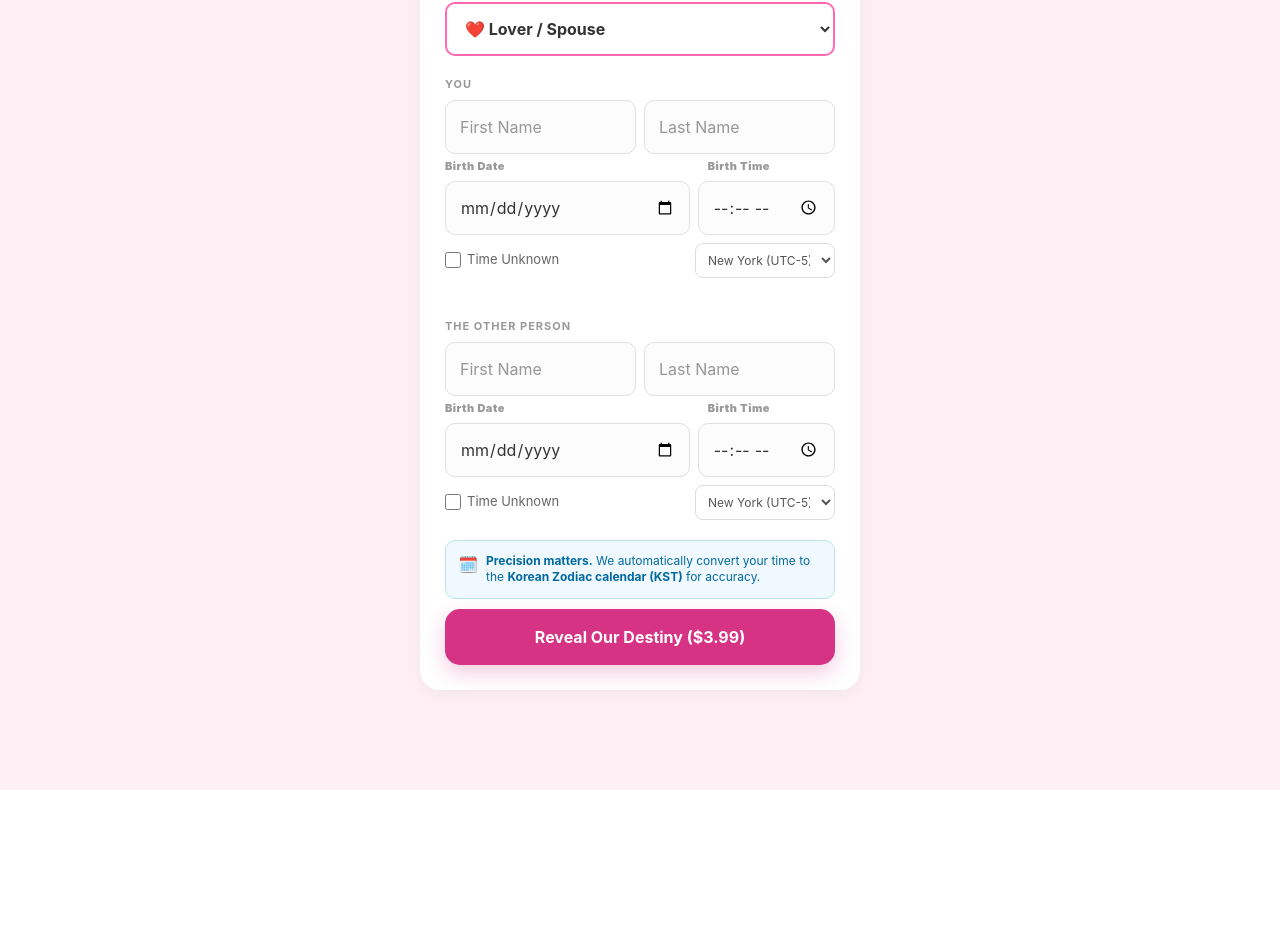
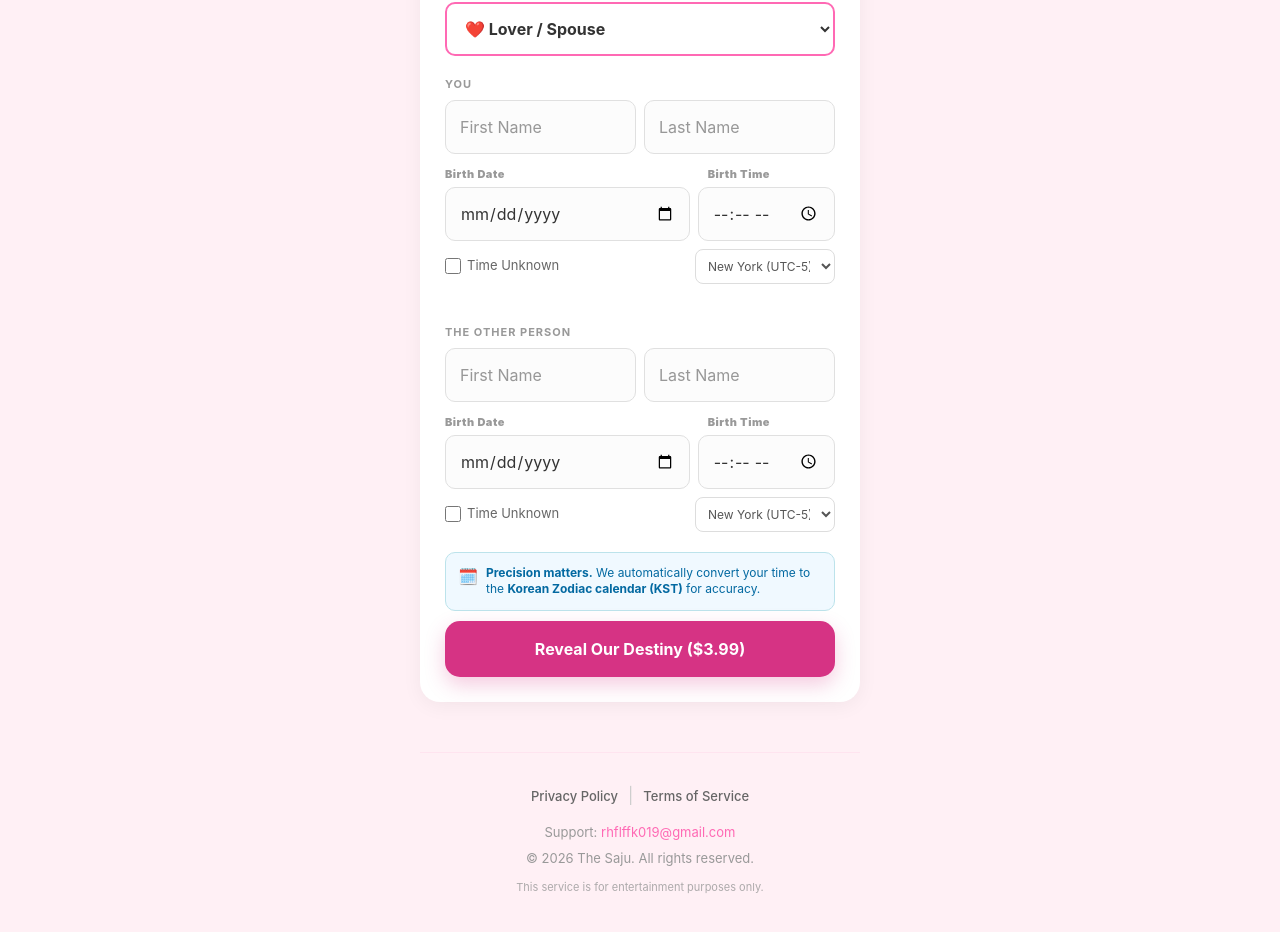
Before and after one commit to rhflffk019-hue/my-saju-app-2026, a Next.js app: page / in a window 1280 px wide. Shown: the part 720-1652 px from the top of the page. Before the commit the page ends 1510 px from the top, so only its background shows below. Built offline with nearby package versions, Linux system fonts and the light colour scheme.

Commit message:
footer fix

```diff
--- a/app/page.tsx
+++ b/app/page.tsx
@@ -23,13 +23,13 @@ export default function Home() {
   const [result, setResult] = useState<any>(null);
   const [loading, setLoading] = useState(false);
 
-  // ✅ [추가] 에러 상태 관리 (빨간색 문구 표시용)
+  // ✅ [신규 추가] 에러 상태 관리 (빨간색 문구 표시를 위한 상태값)
   const [errors, setErrors] = useState<any>({
     my: { firstName: false, birthDate: false, birthTime: false },
     partner: { firstName: false, birthDate: false, birthTime: false }
   });
 
-  // 1. 이미지 저장 함수 (삭제 안 함, 유지)
+  // 1. 이미지 저장 함수 (원본 유지)
   const downloadResultImage = async () => {
     if (resultRef.current) {
       const canvas = await html2canvas(resultRef.current, { scale: 2, useCORS: true });
@@ -41,7 +41,7 @@ export default function Home() {
     }
   };
 
-  // 2. 사주 계산 함수 (삭제 안 함, 유지)
+  // 2. 사주 계산 함수 (원본 유지)
   const calculateSaju = (data: any) => {
     if (!data.birthDate) return null;
     let [year, month, day] = data.birthDate.split('-').map(Number);
@@ -79,7 +79,7 @@ export default function Home() {
     };
   };
 
-    // app/page.tsx 내 useEffect 수정 (유지)
+    // app/page.tsx 내 useEffect 수정 (원본 유지)
     useEffect(() => {
       const query = new URLSearchParams(window.location.search);
 
@@ -96,9 +96,9 @@ export default function Home() {
       }
     }, [router]);
 
-// ✅ handlePaymentClick (검증 로직 추가)
+// ✅ handlePaymentClick: 결제 전 데이터 검증 로직 추가
 const handlePaymentClick = async () => {
-  // 1. 데이터 검증 시작
+  // 1. 에러 체크 수행
   const newErrors = {
     my: {
       firstName: !myData.firstName,
@@ -114,13 +114,13 @@ const handlePaymentClick = async () => {
 
   setErrors(newErrors);
 
-  // 하나라도 비어있으면 실행 중단
+  // 하나라도 비어있는 값이 있으면 중단
   const hasError =
     newErrors.my.firstName || newErrors.my.birthDate || newErrors.my.birthTime ||
     newErrors.partner.firstName || newErrors.partner.birthDate || newErrors.partner.birthTime;
 
   if (hasError) {
-    // 유저가 에러를 볼 수 있게 상단으로 부드럽게 스크롤
+    // 유저가 에러를 확인할 수 있도록 상단으로 부드럽게 스크롤
     window.scrollTo({ top: 150, behavior: 'smooth' });
     return;
   }
@@ -149,7 +149,7 @@ const handlePaymentClick = async () => {
   }
 };
 
-  // requestAnalysis (유지)
+  // requestAnalysis (원본 유지)
   const requestAnalysis = async (dataA: any, dataB: any, relType: string) => {
     setLoading(true);
     setStep(2); // 로딩 화면
@@ -186,7 +186,7 @@ const handlePaymentClick = async () => {
     }
   };
 
-  // 색상 헬퍼 (유지)
+  // 색상 헬퍼 (원본 유지)
   const getElementColor = (element: string) => {
     const el = element ? element.toLowerCase() : "";
     if (el === 'wood') return '#4ade80'; if (el === 'fire') return '#f87171';
@@ -197,7 +197,7 @@ const handlePaymentClick = async () => {
   return (
     <div style={{ minHeight: '100vh', backgroundColor: '#fff0f5', fontFamily: '-apple-system, BlinkMacSystemFont, "Segoe UI", Roboto, Helvetica, Arial, sans-serif', paddingBottom: '80px', boxSizing: 'border-box' }}>
 
-      {/* Header (유지) */}
+      {/* Header */}
       <div style={{ background: 'linear-gradient(135deg, #ff69b4, #ff8da1)', padding: '30px 20px', textAlign: 'center', color: 'white', borderRadius: '0 0 30px 30px', boxShadow: '0 4px 20px rgba(255,105,180,0.3)' }}>
         <div style={{ fontSize: '36px', marginBottom: '5px' }}>🔮</div>
         <h1 style={{ margin: 0, fontSize: '32px', fontWeight: '900', letterSpacing: '-0.5px' }}>The Saju</h1>
@@ -238,7 +238,7 @@ const handlePaymentClick = async () => {
                 </select>
               </div>
 
-              {/* ✅ PersonInput에 에러 상태 전달 */}
+              {/* ✅ PersonInput 컴포넌트에 검증 결과(errorState) 전달 */}
               <PersonInput label="YOU" data={myData} setData={setMyData} errorState={errors.my} />
               <div style={{ height: '20px' }}></div>
               <PersonInput label="THE OTHER PERSON" data={partnerData} setData={setPartnerData} errorState={errors.partner} />
@@ -257,24 +257,7 @@ const handlePaymentClick = async () => {
           </div>
         )}
 
-        {/* 결제 모달 (유지) */}
-        {step === 1.5 && (
-          <div style={{ position: 'fixed', top: 0, left: 0, right: 0, bottom: 0, backgroundColor: 'rgba(0,0,0,0.7)', display: 'flex', justifyContent: 'center', alignItems: 'center', zIndex: 1000, backdropFilter: 'blur(5px)' }}>
-            <div style={{ backgroundColor: 'white', padding: '30px', borderRadius: '25px', width: '85%', maxWidth: '350px', textAlign: 'center', boxShadow: '0 20px 60px rgba(0,0,0,0.4)', animation: 'popIn 0.3s ease' }}>
-              <div style={{ fontSize: '40px', marginBottom: '15px' }}>💎</div>
-              <h2 style={{ margin: '0 0 10px 0', color: '#333', fontSize:'20px' }}>Unlock The Future</h2>
-              <p style={{ color: '#666', fontSize: '14px', marginBottom: '25px', lineHeight:'1.5' }}>Get your <b>Compatibility Score</b> & <b>Premium Analysis</b>.</p>
-              <div style={{ backgroundColor: '#f8f9fa', padding: '15px', borderRadius: '12px', marginBottom: '20px', display:'flex', justifyContent:'space-between', alignItems:'center', border:'1px solid #eee' }}>
-                <span style={{ fontWeight: 'bold', color: '#333', fontSize:'14px' }}>The Saju Premium Report</span>
-                <span style={{ fontWeight: 'bold', color: '#d63384', fontSize:'16px' }}>$1.00</span>
-              </div>
-              <button onClick={() => handlePaymentClick()} style={{ ...buttonStyle, marginTop: 0, backgroundColor: '#000', color: '#fff', boxShadow:'none', fontSize:'15px' }}> Pay with Apple Pay</button>
-              <button onClick={() => setStep(1)} style={{ background: 'none', border: 'none', color: '#999', marginTop: '15px', fontSize: '13px', cursor: 'pointer', fontWeight:'500', textDecoration:'underline' }}>Cancel</button>
-            </div>
-          </div>
-        )}
-
-        {/* 로딩 화면 (유지) */}
+        {/* 로딩 화면 (원본 유지) */}
       {step === 2 && (
         <div style={{ textAlign: 'center', marginTop: '100px', animation: 'pulse 2s infinite' }}>
           <div style={{ fontSize: '60px', marginBottom:'20px' }}>⚡️</div>
@@ -308,6 +291,23 @@ const handlePaymentClick = async () => {
         </div>
       )}
 
+        {/* ✅ [신규 추가] Footer 섹션 (문의 메일 및 약관 링크) */}
+        <footer style={{ marginTop: '50px', padding: '30px 20px', textAlign: 'center', borderTop: '1px solid #ffe4ef' }}>
+          <div style={{ marginBottom: '15px' }}>
+            <a href="/privacy" style={footerLinkStyle}>Privacy Policy</a>
+            <span style={{ margin: '0 10px', color: '#ccc' }}>|</span>
+            <a href="/terms" style={footerLinkStyle}>Terms of Service</a>
+          </div>
+
+          <div style={{ fontSize: '13px', color: '#999', lineHeight: '1.6' }}>
+            <p style={{ margin: '5px 0' }}>Support: <a href="mailto:sajumaster@gmail.com" style={{ color: '#ff69b4', textDecoration: 'none' }}>rhflffk019@gmail.com</a></p>
+            <p style={{ margin: '5px 0' }}>© 2026 The Saju. All rights reserved.</p>
+            <p style={{ fontSize: '11px', marginTop: '10px', opacity: 0.8 }}>
+              This service is for entertainment purposes only.
+            </p>
+          </div>
+        </footer>
+
       </div>
 
       <style jsx global>{`
@@ -318,12 +318,13 @@ const handlePaymentClick = async () => {
   );
 }
 
-// ---------------- Helper Components (검증 로직 추가) ----------------
+// ---------------- Helper Components (검증 문구 표시 로직 추가) ----------------
 
 const PersonInput = ({ label, data, setData, errorState }: any) => (
   <div style={{ marginBottom: '20px' }}>
     <label style={{display:'block', fontSize:'11px', fontWeight:'bold', color:'#999', marginBottom:'8px', letterSpacing:'1px', textTransform:'uppercase'}}>{label}</label>
     <div style={{ display: 'flex', gap: '8px', marginBottom: '4px' }}>
+      {/* 검증 에러 시 테두리 색상을 빨간색(#ff4d4d)으로 변경 */}
       <input
         placeholder="First Name"
         value={data.firstName}
@@ -332,10 +333,10 @@ const PersonInput = ({ label, data, setData, errorState }: any) => (
       />
       <input placeholder="Last Name" value={data.lastName} onChange={(e) => setData({...data, lastName: e.target.value})} style={{...inputStyle, flex: 1, minWidth: 0}} />
     </div>
-    {/* 이름 에러 문구 */}
-    {errorState.firstName && <div style={{ color: '#ff4d4d', fontSize: '11px', marginBottom: '8px', fontWeight: '600' }}>⚠️ First name is required.</div>}
+    {/* 이름 미입력 시 에러 문구 */}
+    {errorState.firstName && <div style={errorTextStyle}>⚠️ First name is required.</div>}
 
-    <div style={{ display: 'flex', gap: '8px', marginBottom: '6px', marginTop: '4px' }}>
+    <div style={{ display: 'flex', gap: '8px', marginBottom: '4px', marginTop: '12px' }}>
       <div style={{ flex: 2, minWidth: 0, fontSize: 11, fontWeight: 900, color: '#999', letterSpacing: '0.5px' }}>Birth Date</div>
       {!data.unknownTime && <div style={{ flex: 1, minWidth: 0, fontSize: 11, fontWeight: 900, color: '#999', letterSpacing: '0.5px' }}>Birth Time</div>}
     </div>
@@ -360,11 +361,12 @@ const PersonInput = ({ label, data, setData, errorState }: any) => (
         />
       )}
     </div>
-    {/* 날짜/시간 에러 문구 */}
-    {errorState.birthDate && <div style={{ color: '#ff4d4d', fontSize: '11px', marginTop: '4px', fontWeight: '600' }}>⚠️ Please enter birth date.</div>}
+    {/* 날짜 미입력 시 에러 문구 */}
+    {errorState.birthDate && <div style={errorTextStyle}>⚠️ Please enter birth date.</div>}
+    {/* 시간 미입력 및 체크박스 미선택 시 에러 문구 */}
     {errorState.birthTime && !data.unknownTime && (
-      <div style={{ color: '#ff4d4d', fontSize: '11px', marginTop: '4px', fontWeight: '600' }}>
-        ⚠️ Enter birth time OR check "Time Unknown".
+      <div style={errorTextStyle}>
+        ⚠️ Enter time OR check "Time Unknown".
       </div>
     )}
 
@@ -392,7 +394,8 @@ function translatePillar(chineseChar: string, position: string) {
   };
 }
 
-// 기존 맵 데이터 (100% 보존)
+// ---------------- 원본 맵 데이터 및 스타일 객체 (전부 보존) ----------------
+
 const STEM_MAP: any = {
   "甲": { metaphor: "Big Tree", element: "wood" }, "乙": { metaphor: "Flower", element: "wood" },
   "丙": { metaphor: "The Sun", element: "fire" }, "丁": { metaphor: "Candle", element: "fire" },
@@ -436,7 +439,9 @@ function PillarChart({ info, getElementColor }: any) {
   );
 }
 
-// 스타일 정의 (100% 보존)
+// 스타일 정의 (원본 유지 및 신규 추가)
 const inputStyle = { padding: '14px', borderRadius: '10px', border: '1px solid #e0e0e0', fontSize: '16px', outline: 'none', backgroundColor:'#fcfcfc', color:'#333', transition: 'border 0.2s' };
 const buttonStyle = { width: '100%', padding: '16px', backgroundColor: '#d63384', color: 'white', border: 'none', borderRadius: '15px', fontSize: '16px', fontWeight: 'bold', cursor: 'pointer', marginTop: '10px', boxShadow:'0 8px 20px rgba(214, 51, 132, 0.25)', transition: 'transform 0.1s' };
 const actionButtonStyle = { width: '100%', padding: '15px', backgroundColor: 'white', color: '#444', border: '1px solid #ddd', borderRadius: '12px', fontSize: '15px', cursor: 'pointer', fontWeight: '600', display:'flex', justifyContent:'center', alignItems:'center', gap:'8px', boxShadow:'0 2px 5px rgba(0,0,0,0.05)' };
+const errorTextStyle = { color: '#ff4d4d', fontSize: '11px', marginTop: '4px', fontWeight: '600' as const };
+const footerLinkStyle = { fontSize: '13px', color: '#666', textDecoration: 'none', fontWeight: '500' as const };
```
